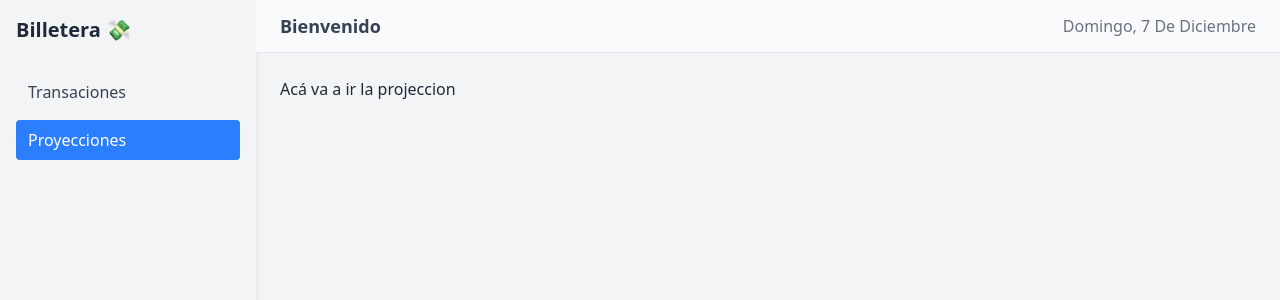
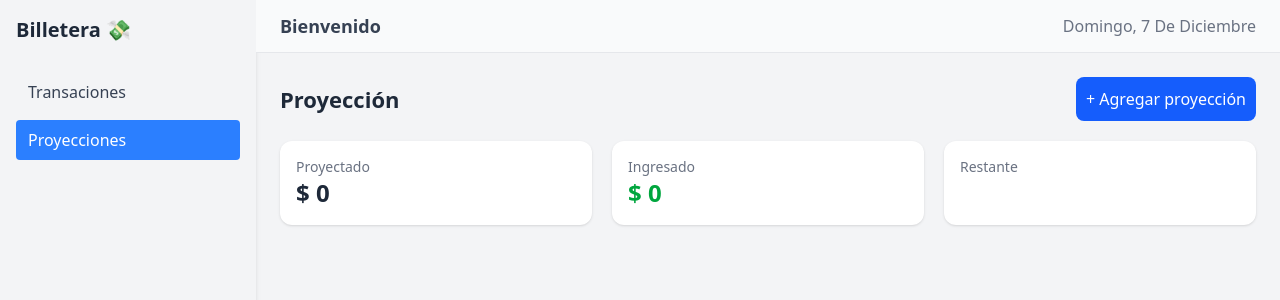
Before and after one commit to juan982610/wallet-tasks, a React (Vite) app: page /project in a window 1280 px wide. Shown: the top 300 px of the page. Built offline with nearby package versions, Linux system fonts and the light colour scheme; the HTML template or start-up script is replaced by a standard one.

Commit message:
projectTable page Project

```diff
--- /dev/null
+++ b/src/components/projects/ProjectTable.jsx
@@ -0,0 +1,26 @@
+export default function ProjectTable(){
+    return (
+        <div>
+            <table>
+                <thead>
+                    <tr>
+                        <th>Categoría</th>
+                        <th>Valor proyectado</th>
+                        <th>Fecha de proyección</th>
+                        <th>Ingresado</th>
+                        <th>Restante</th>
+                        <th>Nota</th>
+                        <th>Acciones</th>
+                    </tr>
+                </thead>
+                <tbody>
+                    <tr>
+                        <td colSpan={7}>
+                            No hay proyecciones aún
+                        </td>
+                    </tr>
+                </tbody>
+            </table>
+        </div>
+    )
+}
--- a/src/components/transactions/StatsCard.jsx
+++ b/src/components/transactions/StatsCard.jsx
@@ -1,19 +1,15 @@
 import { formatCOP } from "../../utils/formatMoney";
 
-const variantStyles = {
-  ingreso: "text-green-600",
-  gasto: "text-red-600",
-  proyectado: "text-blue-600",
-  neutral: ""
-};
 
-export function StatsCard({ label, amount, variant = "neutral"}) {
-  const colorClass = variantStyles[variant] ?? variantStyles.neutral;
+
+export function StatsCard({ label, amount, colortext}) {
+  const colorClassTetx = colortext ?? "white";
+  console.log(colorClassTetx)
 
   return (
     <div className="rounded-xl p-4 bg-white dark:bg-gray-800 shadow">
       <p className="text-sm text-gray-500 dark:text-gray-400">{label}</p>
-      <p className={`text-2xl font-bold ${colorClass}`}>
+      <p className={`text-2xl font-bold text-${colorClassTetx}`}>
         {formatCOP(amount)}
       </p>
     </div>
--- a/src/pages/Project.jsx
+++ b/src/pages/Project.jsx
@@ -1,3 +1,34 @@
+import { StatsCard } from "../components/transactions/StatsCard"
+
 export default function Projects(){
-    return <h1>Acá va a ir la projeccion</h1>
+    return <>
+    <div className="flex flex-row w-full justify-between items-center">
+        <h1 className="font-bold text-[22px]">Proyección</h1>
+        <button className="p-[10px] bg-blue-600 rounded-lg text-white hover:bg-blue-700 hover:cursor-pointer">+ Agregar proyección</button>
+    </div>
+
+    <div className="mt-[20px] gap-[20px] md:grid md:grid-cols-3">
+
+        <StatsCard
+          label="Proyectado"
+          amount={0}
+          colortext="[#ff7a00]"
+        />
+        <StatsCard
+          label="Ingresado"
+          amount={0}
+          colortext="green-600"
+        />
+        <StatsCard
+          label="Restante"
+          amount={0}
+        />
+    </div>
+
+
+
+
+
+
+    </>
 }
--- a/src/pages/Transactions.jsx
+++ b/src/pages/Transactions.jsx
@@ -224,7 +224,7 @@ export default function Transactions() {
         <h1 className="text-2xl font-bold">Transacciones</h1>
         <button
           onClick={() => handleOpenCreate()}
-          className="px-4 py-2 rounded-lg bg-blue-600 hover:bg-blue-700 text-white font-medium"
+          className="px-4 py-2 rounded-lg bg-blue-600 hover:cursor-pointer hover:bg-blue-700 text-white font-medium"
         >
           + Agregar transacción
         </button>
@@ -242,17 +242,17 @@ export default function Transactions() {
         <StatsCard
           label="Ingresos"
           amount={totalIngresos}
-          variant="ingreso"
+          colortext="green-600"
         />
         <StatsCard
           label="Gastos"
           amount={totalGastos}
-          variant="gasto"
+          colortext="red-600"
         />
         <StatsCard
           label="Balance"
           amount={balance}
-          variant="neutral"
+          colortext="blue-600"
         />
 
       </div>
```
